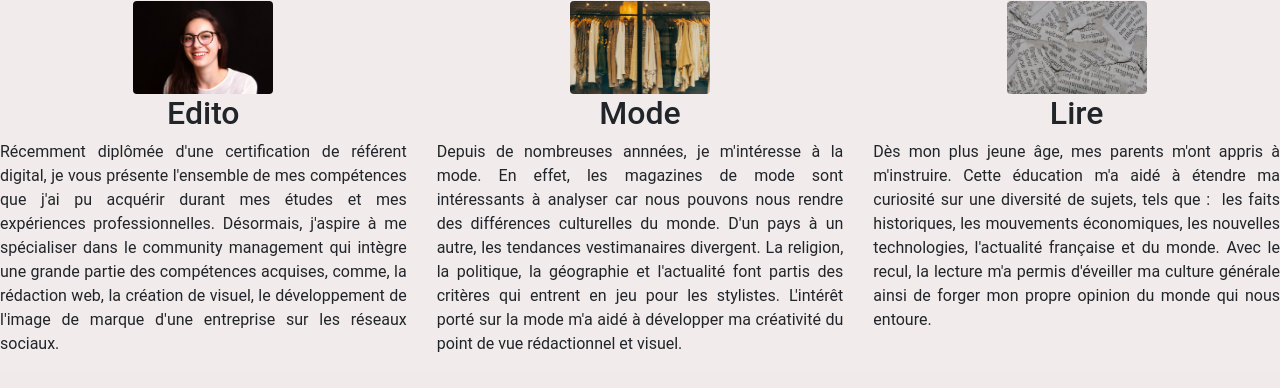
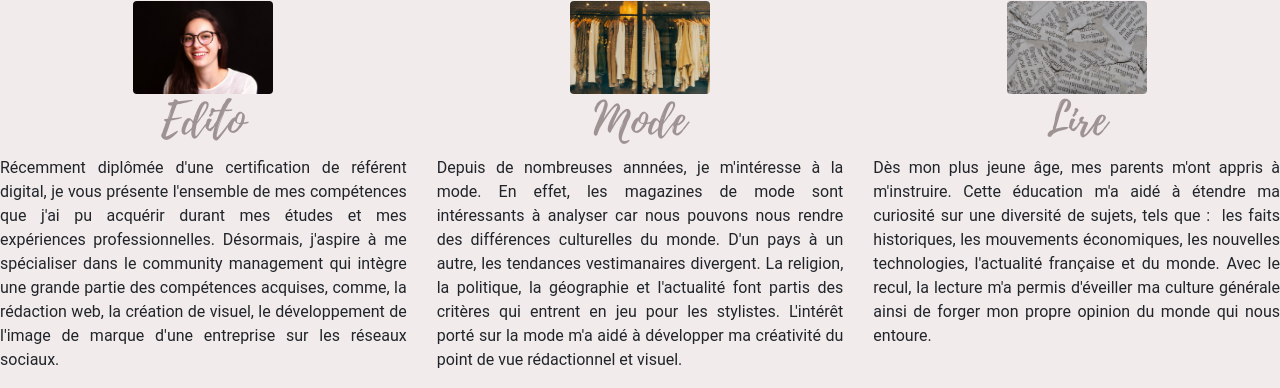
Before and after one commit to Leroux23/evaluation, a PHP site: page / in a window 1280 px wide. Shown: the part 617-1005 px from the top of the page. Before the commit the page ends 969 px from the top, so only its background shows below. Run offline with PHP 8.4, Linux system fonts and the light colour scheme.

Commit message:
Ajustement police.

```diff
--- a/assets/css/style.css
+++ b/assets/css/style.css
@@ -1,8 +1,8 @@
 @font-face {
   font-family: "Roboto";
   src: url(https://www.dafont.com/fr/roboto.font/Roboto-Thin.ttf) format("truetype");
-  font-family: "Playlist-Script";
-  src: url(https://fr.ffonts.net/Playlist-Script.font/Playlist-Script.otf);
+  font-family: "Playlist";
+  src: url("../font/subset-Playlist-Script.ttf") format("truetype");
 }
 body, htlm, header,h1{
   margin: 0px;
@@ -28,6 +28,7 @@ header{
 header nav.navbar{
   position: fixed;
   width: 1525px;
+  z-index: 100;
 }
 .wrapper{
   display: table;
@@ -36,7 +37,7 @@ header nav.navbar{
 }
 
 h1{
-  font-family: "Playlist-Script";
+  font-family: "Playlist";
   font-size: 23px;
 }
 .main{
@@ -52,3 +53,13 @@ h1{
 .ecrit{
   text-align: justify;
 }
+h2{
+  font-family: "Playlist";
+  font-size: 45px;
+  color: #9e9292;
+}
+h3{
+  font-family: "Playlist";
+  font-size: 30px;
+  color: #d98b76;
+}
```
